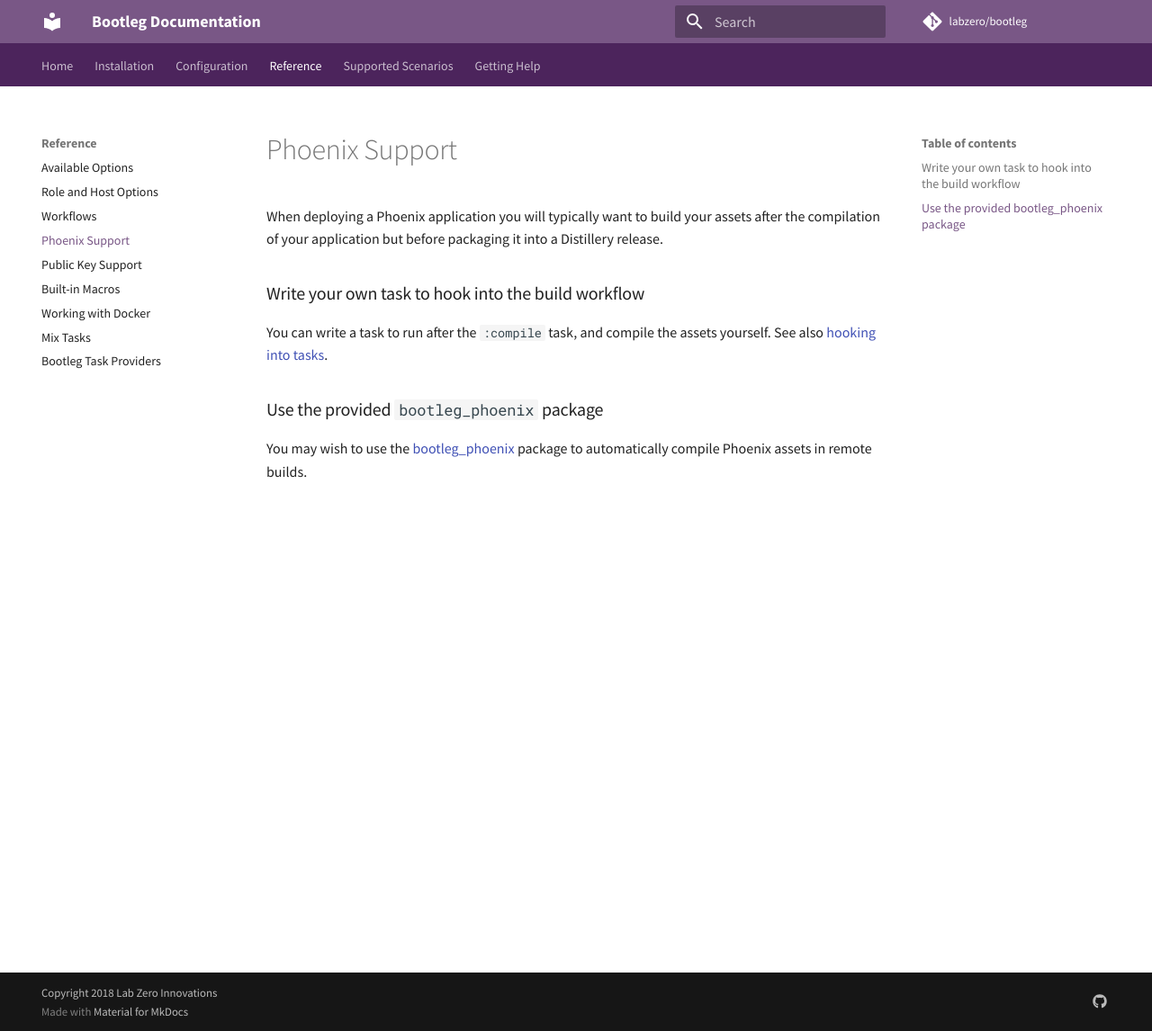
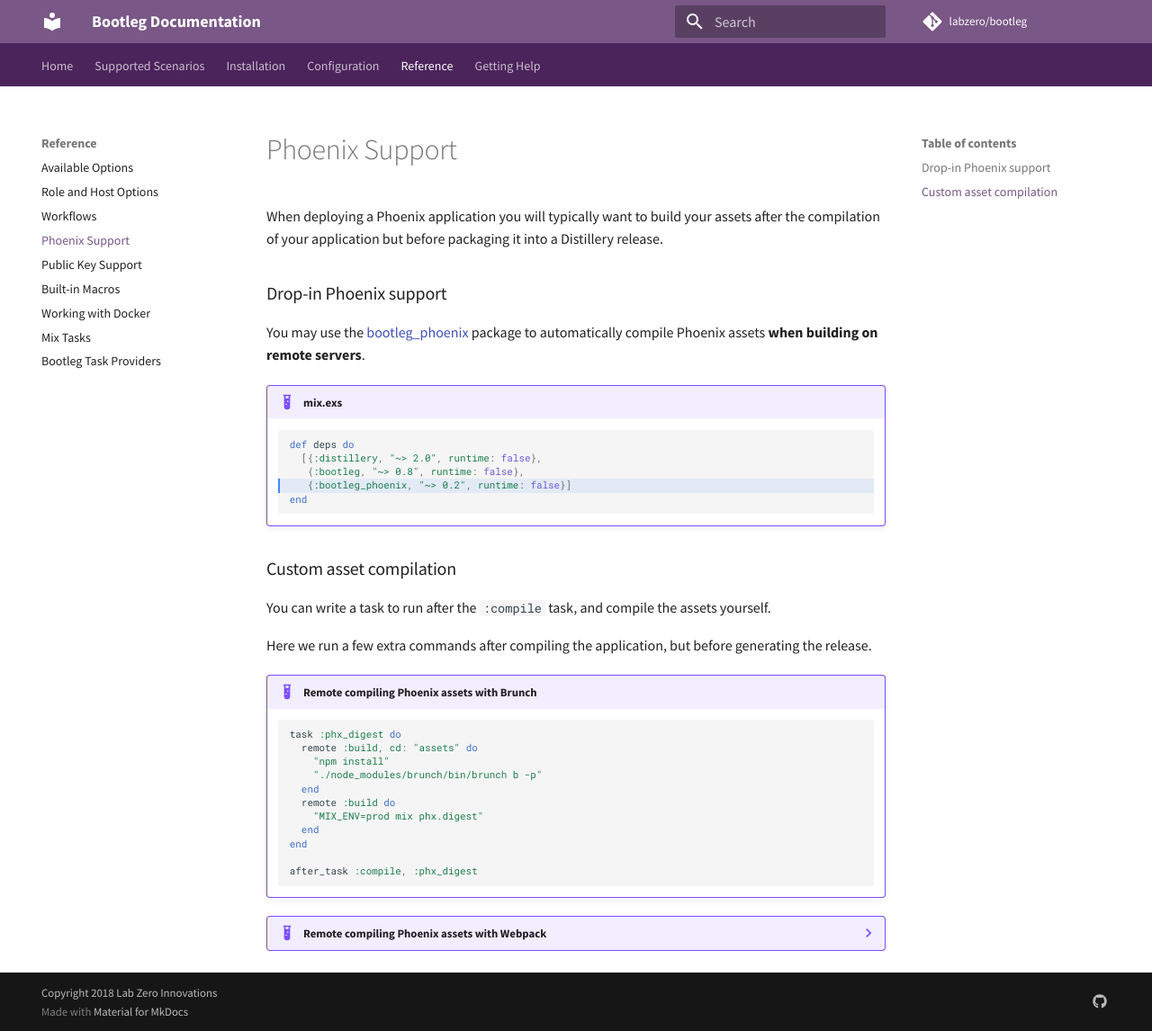
Before and after one commit to labzero/bootleg, an MkDocs documentation site: the page built from docs/reference/phoenix.md, in a window 1280 px wide and 1146 px high. Shown: the whole window at 90% size. Built offline with MkDocs 1.6.1 and Material for MkDocs 9.7.7, drawn with Linux system fonts in a browser that asks for light colours; comment, search, counter and statistics services are not loaded.

Commit message:
Revise Phoenix reference, supported build scenarios

````diff
--- a/docs/reference/phoenix.md
+++ b/docs/reference/phoenix.md
@@ -1,10 +1,52 @@
 
 When deploying a Phoenix application you will typically want to build your assets after the compilation of your application but before packaging it into a Distillery release.
 
-### Write your own task to hook into the build workflow
 
-You can write a task to run after the `:compile` task, and compile the assets yourself. See also [hooking into tasks](/config/tasks.md#hooking-into-built-in-bootleg-tasks).
+### Drop-in Phoenix support
 
-### Use the provided `bootleg_phoenix` package
+You may use the [bootleg_phoenix](https://github.com/labzero/bootleg_phoenix) package to automatically compile Phoenix assets **when building on remote servers**.
 
-You may wish to use the [bootleg_phoenix](https://github.com/labzero/bootleg_phoenix) package to automatically compile Phoenix assets in remote builds.
+!!! example "mix.exs"
+    ```elixir hl_lines="4"
+    def deps do
+      [{:distillery, "~> 2.0", runtime: false},
+       {:bootleg, "~> 0.8", runtime: false},
+       {:bootleg_phoenix, "~> 0.2", runtime: false}]
+    end
+    ```
+
+### Custom asset compilation
+
+You can write a task to run after the `:compile` task, and compile the assets yourself.
+
+Here we run a few extra commands after compiling the application, but before generating the release.
+
+!!! example "Remote compiling Phoenix assets with Brunch"
+    ```elixir
+    task :phx_digest do
+      remote :build, cd: "assets" do
+        "npm install"
+        "./node_modules/brunch/bin/brunch b -p"
+      end
+      remote :build do
+        "MIX_ENV=prod mix phx.digest"
+      end
+    end
+
+    after_task :compile, :phx_digest
+    ```
+
+??? example "Remote compiling Phoenix assets with Webpack"
+    ```elixir
+    task :phx_digest do
+      remote :build, cd: "assets" do
+        "npm install"
+        "./node_modules/brunch/bin/brunch b -p"
+      end
+      remote :build do
+        "MIX_ENV=prod mix phx.digest"
+      end
+    end
+
+    after_task :compile, :phx_digest
+    ```
--- a/mkdocs.yml
+++ b/mkdocs.yml
@@ -38,6 +38,7 @@
 repo_url: 'https://github.com/labzero/bootleg'
 nav:
     - Home: 'index.md'
+    - 'Supported Scenarios': 'scenarios.md'
     - Installation: 'installing.md'
     - Configuration:
         - 'Build strategies': 'config/build.md'
@@ -55,7 +56,6 @@
         - 'Working with Docker': 'reference/docker.md'
         - 'Mix Tasks': 'reference/mix.md'
         - 'Bootleg Task Providers': 'reference/task_providers.md'
-    - 'Supported Scenarios': 'scenarios.md'
     - 'Getting Help': 'help.md'
 
 copyright: |
````
Also changed, not shown: docs/config/tasks.md (+2 -19 lines), docs/scenarios.md (+17 -10 lines).
